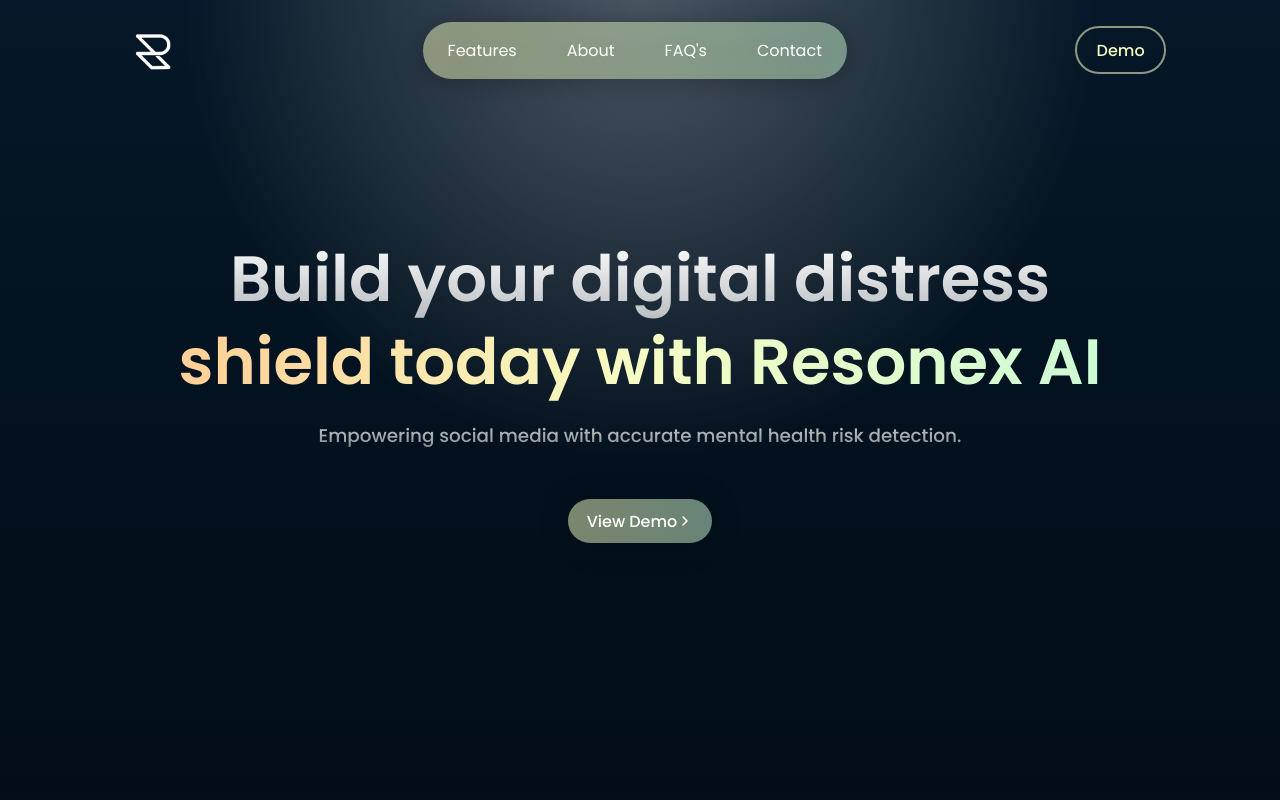
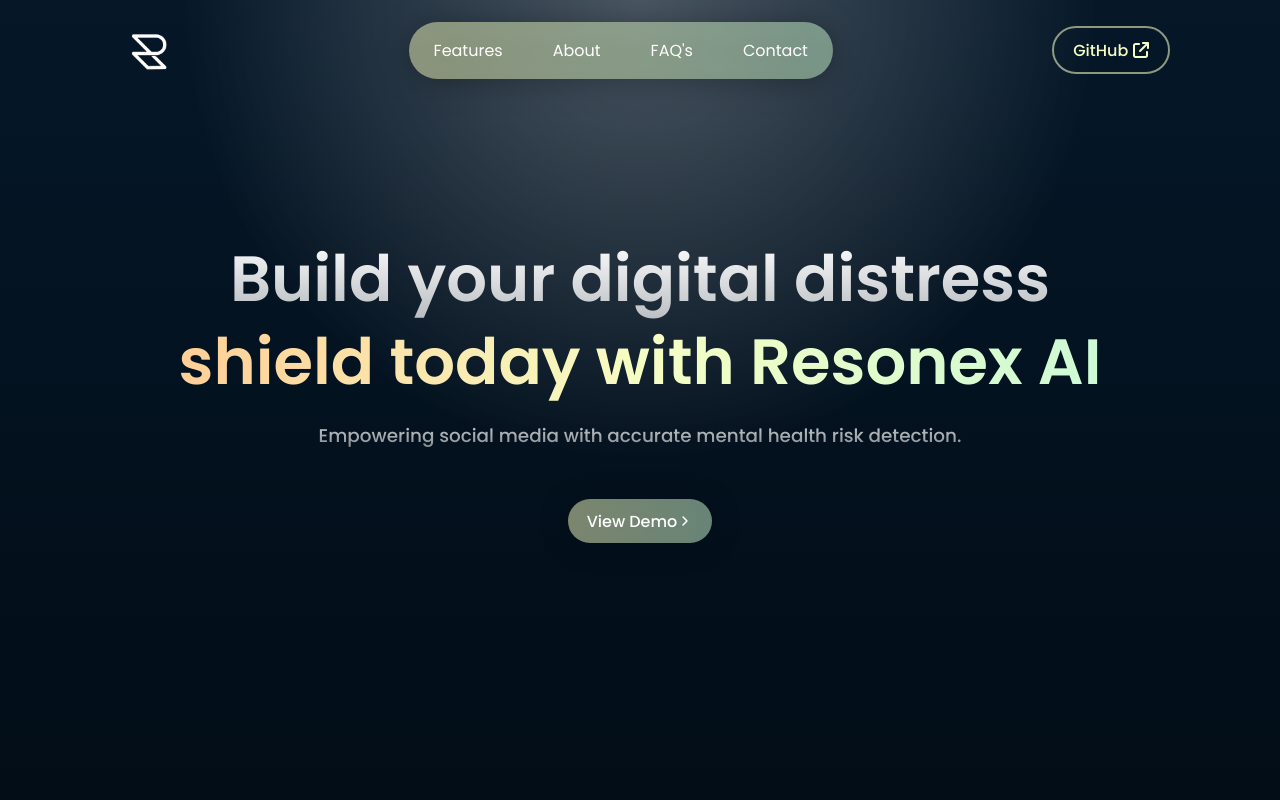
Before and after one commit to ssrikanthreddy/Resonex, a React (Vite) app in the folder frontend/: page / in a window 1280 px wide. Shown: the top 800 px of the page. Built offline with nearby package versions, Linux system fonts and the light colour scheme.

Commit message:
style: Change Demo to GitHub in Nav

```diff
--- a/frontend/src/Navbar.jsx
+++ b/frontend/src/Navbar.jsx
@@ -6,7 +6,7 @@
   const [isTop, setIsTop] = useState(true);
 
   useEffect(() => {
-    setTimeout(()=>{
+    setTimeout(() => {
       const navs = document.querySelectorAll('.nav-elements, nav');
 
       gsap.fromTo(
@@ -20,10 +20,10 @@
         { y: '40px' },
         { y: '0%', duration: 0.4, stagger: 0.01, ease: 'power2.out' }
       );
-    }, 2000)
+    }, 2000);
 
     const handleScroll = () => {
-      if (window.scrollY > 500) {
+      if (window.scrollY > 300) {
         setIsTop(false);
       } else {
         setIsTop(true);
@@ -38,8 +38,8 @@
   }, []);
 
   const navbarStyles = {
-    opacity: isTop? "1": "0",
-    transition: "opacity 0.4s"
+    opacity: isTop ? '1' : '0',
+    transition: 'opacity 0.4s',
   };
 
   const navCenterStyles = {
@@ -48,10 +48,10 @@
   };
 
   const logoStyles = {
-    opacity: isTop? "1": "0",
+    opacity: isTop ? '1' : '0',
     height: '80px',
     width: '80px',
-    transition: "opacity 0.4s"
+    transition: 'opacity 0.4s',
   };
   return (
     <nav>
@@ -84,7 +84,21 @@
       </div>
       <div className="nav-elements nav-right" style={navbarStyles}>
         <button className="btn gradient-border">
-          <Link to="/dashboard">Demo</Link>
+          <a
+            href="https://github.com/ssrikanthreddy/reactserver"
+            rel="noreferrer"
+            target="_blank"
+          >
+            GitHub
+            <svg
+              xmlns="http://www.w3.org/2000/svg"
+              height="1em"
+              viewBox="0 0 512 512"
+              style={{ fill: '#f6fdc3', marginLeft: '5px' }}
+            >
+              <path d="M320 0c-17.7 0-32 14.3-32 32s14.3 32 32 32h82.7L201.4 265.4c-12.5 12.5-12.5 32.8 0 45.3s32.8 12.5 45.3 0L448 109.3V192c0 17.7 14.3 32 32 32s32-14.3 32-32V32c0-17.7-14.3-32-32-32H320zM80 32C35.8 32 0 67.8 0 112V432c0 44.2 35.8 80 80 80H400c44.2 0 80-35.8 80-80V320c0-17.7-14.3-32-32-32s-32 14.3-32 32V432c0 8.8-7.2 16-16 16H80c-8.8 0-16-7.2-16-16V112c0-8.8 7.2-16 16-16H192c17.7 0 32-14.3 32-32s-14.3-32-32-32H80z" />
+            </svg>
+          </a>
         </button>
       </div>
     </nav>
```
Lines whose indentation alone changed are shown as unchanged.
